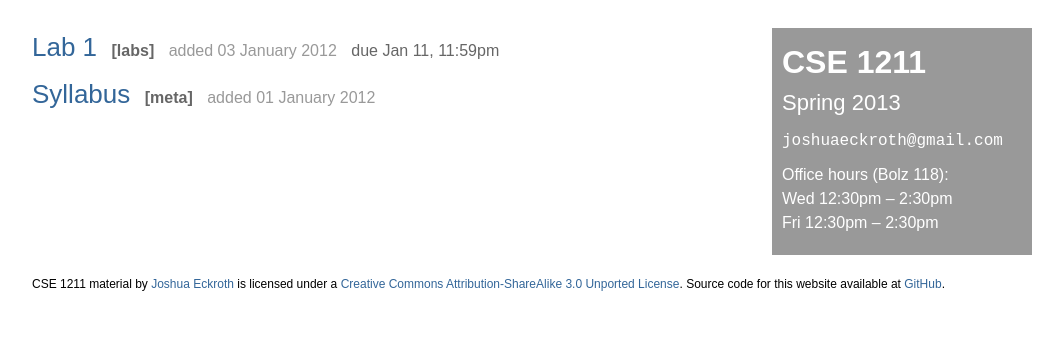
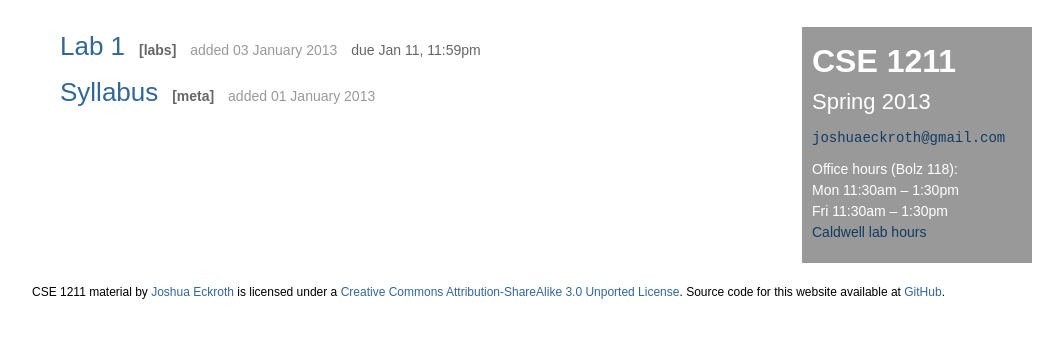
Before and after one commit to joshuaeckroth/cse1211-website, a Jekyll site: the page built from index.markdown, in a window 1280 px wide. Shown: the top 338 px of the page, without its empty margins (108-1171 px from the left). Built offline with Jekyll 4.4.1, drawn with Linux system fonts in a browser that asks for light colours; Markdown is read by kramdown in place of the engine named in the settings; comment, search, counter and statistics services are not loaded.

```diff
--- a/_layouts/index.html
+++ b/_layouts/index.html
@@ -12,9 +12,11 @@
         <div class="officehours">
           Office hours (Bolz 118):
           <br/>
-          Wed 12:30pm &ndash; 2:30pm
+          Mon 11:30am &ndash; 1:30pm
           <br/>
-          Fri 12:30pm &ndash; 2:30pm
+          Fri 11:30am &ndash; 1:30pm
+          <br/>
+          <a href="http://www.cse.ohio-state.edu/cs/labs/hours.shtml">Caldwell lab hours</a>
         </div>
         <div class="chat">
           <!-- Plupper Button -->
--- a/css/style.css
+++ b/css/style.css
@@ -5,7 +5,7 @@ html, * {
 
 body {
     color: #000000;
-    font-size: 16px;
+    font-size: 14px;
     font-family: Arial, Helvetica, sans-serif;
     line-height: 1.5;
     padding: 20px;
@@ -16,13 +16,32 @@ body {
     max-width: 1000px;
 }
 
+h1 {
+    margin-bottom: 1em;
+}
+
+h2, h3, h4, h5, h6 {
+    margin: 1em 0;
+}
+
 p {
-    margin: 1em 0;
+    margin: 0.8em 0;
+}
+
+ul {
+    margin-left: 2em;
 }
 
 a, a:visited, a:active, a:hover {
     text-decoration: none;
     color: #336699;
+}
+
+div.metabox a,
+div.metabox a:visited,
+div.metabox a:active,
+div.metabox a:hover {
+    color: #113b63;
 }
 
 .post-title {
@@ -69,10 +88,6 @@ div.metabox div.semester {
 
 div.metabox div.email {
     margin: 10px 0;
-}
-
-div.metabox div.email a {
-    color: white;
 }
 
 div.metabox div.chat {
```
Also changed, not shown: meta/_posts/2012-01-01-syllabus.markdown (deleted, +0 -69 lines), meta/_posts/2013-01-01-syllabus.markdown (added, +109 -0 lines), labs/_posts/2013-01-03-lab-1.markdown (renamed from labs/_posts/2012-01-03-lab-1.markdown).
